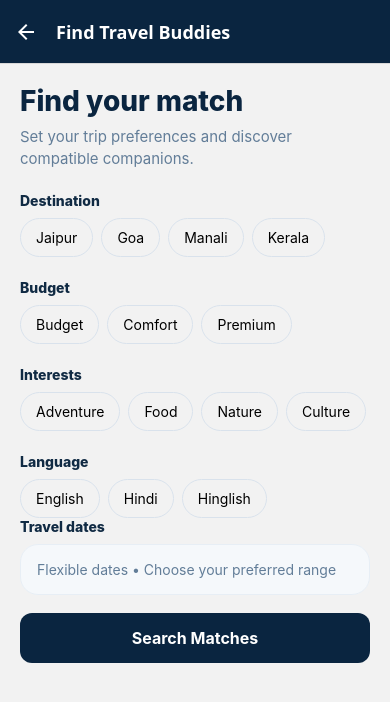
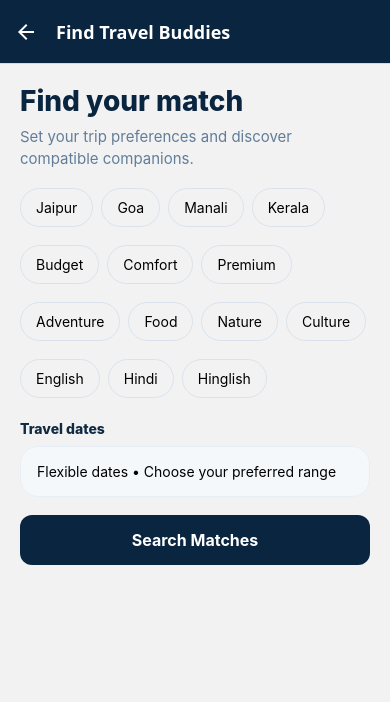
Before and after one commit to gaurav95-alt/tipmate, a React Native app: screen /SearchScreen in a window 390 px wide. Shown: the top 702 px of the page. Built offline with nearby package versions, Linux system fonts and the light colour scheme; no server answers.

Commit message:
Phase 9: gate advanced search behind verified subscription access

```diff
--- a/src/screens/SearchScreen.js
+++ b/src/screens/SearchScreen.js
@@ -1,3 +1,31 @@
-import React,{useState}from'react';import{View,Text,Pressable,StyleSheet,ScrollView}from'react-native';import{styles as b,COLORS}from'../theme';
-const opts={Destination:['Jaipur','Goa','Manali','Kerala'],Budget:['Budget','Comfort','Premium'],Interests:['Adventure','Food','Nature','Culture'],Language:['English','Hindi','Hinglish']};
-export default function SearchScreen({navigation}){const [values,setValues]=useState({});const choose=(k,v)=>setValues({...values,[k]:v});return <ScrollView contentContainerStyle={b.content}><Text style={b.title}>Find your match</Text><Text style={b.subtitle}>Set your trip preferences and discover compatible companions.</Text>{Object.entries(opts).map(([k,vs])=><View style={s.group} key={k}><Text style={s.label}>{k}</Text><ScrollView horizontal showsHorizontalScrollIndicator={false}>{vs.map(v=><Pressable key={v} style={[s.chip,values[k]===v&&s.selected]} onPress={()=>choose(k,v)}><Text style={values[k]===v?s.selectedText:null}>{v}</Text></Pressable>)}</ScrollView></View>)}<Text style={s.label}>Travel dates</Text><View style={b.card}><Text style={{color:COLORS.muted}}>Flexible dates • Choose your preferred range</Text></View><Pressable style={b.button} onPress={()=>navigation.navigate('MatchResultsScreen')}><Text style={b.buttonText}>Search Matches</Text></Pressable></ScrollView>};const s=StyleSheet.create({group:{marginTop:22},label:{fontWeight:'800',color:COLORS.text,marginBottom:9},chip:{paddingHorizontal:15,paddingVertical:10,borderRadius:22,borderWidth:1,borderColor:COLORS.border,marginRight:8},selected:{backgroundColor:COLORS.navy},selectedText:{color:'#fff',fontWeight:'700'}});
+import React, { useState } from 'react';
+import { ScrollView, Text, Pressable, StyleSheet } from 'react-native';
+import { styles as b, COLORS } from '../theme';
+import PremiumGate from '../components/PremiumGate';
+
+const opts = { Destination: ['Jaipur', 'Goa', 'Manali', 'Kerala'], Budget: ['Budget', 'Comfort', 'Premium'], Interests: ['Adventure', 'Food', 'Nature', 'Culture'], Language: ['English', 'Hindi', 'Hinglish'] };
+
+function SearchContent({ navigation }) {
+  const [values, setValues] = useState({});
+  const choose = (key, value) => setValues((current) => ({ ...current, [key]: value }));
+  return (
+    <ScrollView contentContainerStyle={b.content}>
+      <Text style={b.title}>Find your match</Text>
+      <Text style={b.subtitle}>Set your trip preferences and discover compatible companions.</Text>
+      {Object.entries(opts).map(([key, values]) => (
+        <ScrollView horizontal showsHorizontalScrollIndicator={false} style={s.group} key={key}>
+          {values.map((value) => <Pressable key={value} style={[s.chip, values[key] === value && s.selected]} onPress={() => choose(key, value)}><Text style={values[key] === value ? s.selectedText : null}>{value}</Text></Pressable>)}
+        </ScrollView>
+      ))}
+      <Text style={s.label}>Travel dates</Text>
+      <Text style={b.card}>Flexible dates • Choose your preferred range</Text>
+      <Pressable style={b.button} onPress={() => navigation.navigate('MatchResultsScreen')}><Text style={b.buttonText}>Search Matches</Text></Pressable>
+    </ScrollView>
+  );
+}
+
+export default function SearchScreen({ navigation }) {
+  return <PremiumGate navigation={navigation} feature="Advanced travel matching"><SearchContent navigation={navigation} /></PremiumGate>;
+}
+
+const s = StyleSheet.create({ group: { marginTop: 18 }, label: { fontWeight: '800', color: COLORS.text, marginTop: 22, marginBottom: 9 }, chip: { paddingHorizontal: 15, paddingVertical: 10, borderRadius: 22, borderWidth: 1, borderColor: COLORS.border, marginRight: 8 }, selected: { backgroundColor: COLORS.navy }, selectedText: { color: '#fff', fontWeight: '700' } });
```
